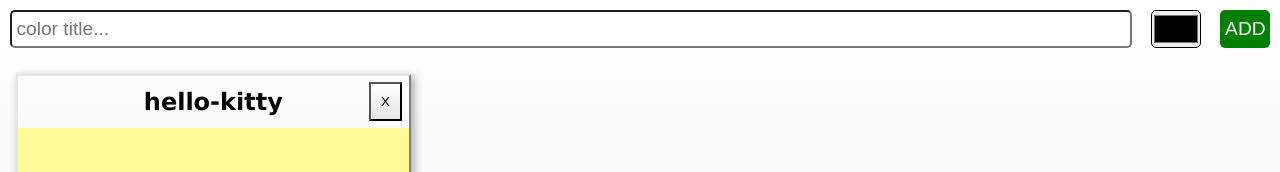
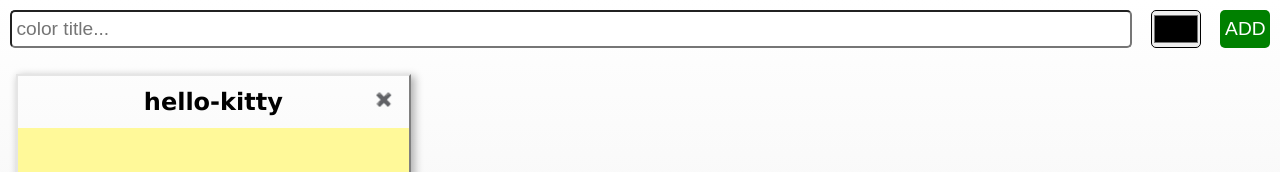
Before and after one commit to psbanka/colorpalette-react, a React (Create React App) app: page / in a window 1280 px wide. Shown: the top 172 px of the page. Built offline with nearby package versions, Linux system fonts and the light colour scheme.

Commit message:
tweak with styling

```diff
--- a/src/Color.tsx
+++ b/src/Color.tsx
@@ -17,7 +17,9 @@ export default class Color extends Component<Props, {}> {
     return (
       <section className="color">
         <h1>{this.props.title}</h1>
-        <button onClick={this.props.onRemove}>X</button>
+        <button onClick={this.props.onRemove}>
+          <span role='img' aria-label='close'>✖️</span>
+        </button>
         <div className="color" style={{ backgroundColor: this.props.color }} />
         <div>
           <StarRating rating={this.props.rating} onRate={this.props.onRate} />
--- a/src/stylesheets/Color.scss
+++ b/src/stylesheets/Color.scss
@@ -31,26 +31,26 @@ section.color {
   h1 {
     font-family: Verdana, sans-serif;
     text-align: center;
-    padding: .5em;
+    padding: 0.5em;
     flex-basis: calc(100% - 1em);
   }
 
   button {
     position: absolute;
-    top: .5em;
-    right: .5em;
+    top: 0.5em;
+    right: 0.5em;
     flex-basis: calc(12% - 1em);
     text-align: right;
-    @include fade-bg($light, $light-grey);
-    padding: .75em;
-    border-radius: .5px;
+    padding: 0.75em;
+    background-color: transparent;
+    border: none;
   }
 
   > div:last-child {
     display: flex;
     justify-content: center;
     width: 100%;
-    margin-top: .5em;
+    margin-top: 0.5em;
   }
 
   div.color {
@@ -60,10 +60,9 @@ section.color {
 
   div.time-ago {
     position: absolute;
-    bottom: .5em;
-    right: .5em;
+    bottom: 0.5em;
+    right: 0.5em;
     font-family: monospace;
     color: darken($light-grey, 40%);
   }
-
 }
```
